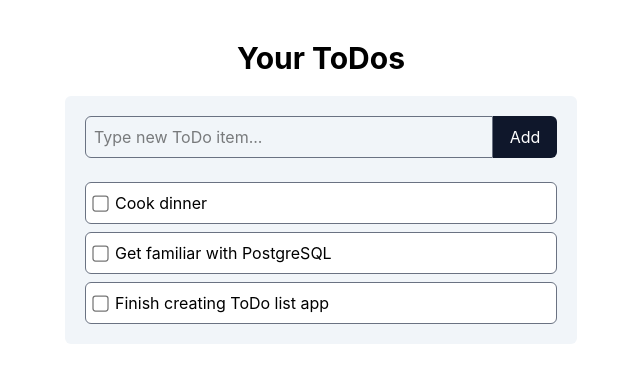
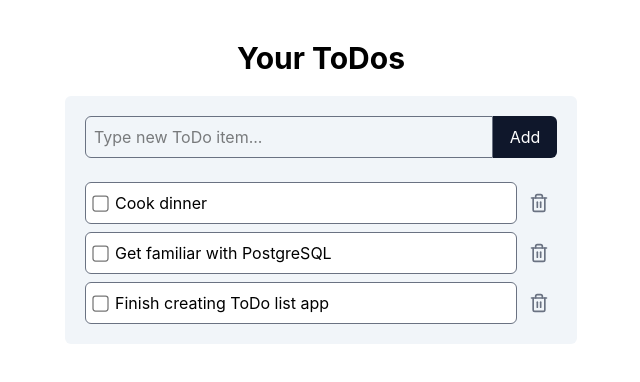
Before and after one commit to lukebclarke/todolist-react, a React (Vite) app: page / in a window 1280 px wide. Shown: the top 382 px of the page, without its empty margins (319-959 px from the left). Built offline with nearby package versions, Linux system fonts and the light colour scheme.

Commit message:
Added ability to delete items

```diff
--- a/src/App.tsx
+++ b/src/App.tsx
@@ -29,17 +29,10 @@ function App() {
   }
 
   function removeToDo(id: number) {
-    alert()
+    setTodos((prevTodos) =>
+      prevTodos.filter(todo => todo.id !== id)
+  )
   }
-
-  // function removeToDo(id: number) {
-  //   setTodos((prevTodos) => [
-  //     prevTodos.map(todo) => (
-  //       todo.id != id ? : todo}
-  //     )
-
-  //   ])
-  // }
 
   return (
     <main className="py-10 h-screen space-y-5">
--- a/src/components/ToDoItem.tsx
+++ b/src/components/ToDoItem.tsx
@@ -1,14 +1,16 @@
+import { Trash2 } from "lucide-react";
 import type { ToDo } from "../types/todo"
 
 interface ToDoItemProps {
     todo: ToDo,
     onCompletedChange: (id: number, completed: boolean) => void;
+    onDelete: (id: number) => void;
 }
 
-export default function ToDoItem({todo, onCompletedChange}: ToDoItemProps) {
+export default function ToDoItem({todo, onCompletedChange, onDelete}: ToDoItemProps) {
     return (
-        <div>
-            <label className="flex items-center gap-2 border rounded-md p-2 border-gray-500 bg-white hover:bg-slate-50">
+        <div className="flex items-center gap-1">
+            <label className="flex items-center gap-2 border rounded-md p-2 border-gray-500 bg-white hover:bg-slate-50 grow">
                 <input
                 type="checkbox"
                 checked={todo.completed}
@@ -19,6 +21,11 @@ export default function ToDoItem({todo, onCompletedChange}: ToDoItemProps) {
                 {todo.title}
             </span>
             </label>
+            <button
+            onClick={(e) => onDelete(todo.id)}
+            className="p-2">
+                <Trash2 size={20} className="text-gray-500" />
+            </button>
 
         </div>
     )
--- a/src/components/ToDoList.tsx
+++ b/src/components/ToDoList.tsx
@@ -22,7 +22,8 @@ export default function ToDoList({todos, onCompletedChange, onDelete}: ToDoListP
               <ToDoItem
               key={todo.id}
               todo={todo}
-              onCompletedChange={onCompletedChange}/>
+              onCompletedChange={onCompletedChange}
+              onDelete={onDelete}/>
             ))
           }
         </div>
```
